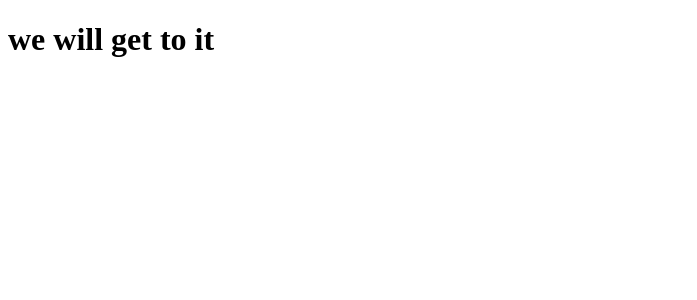
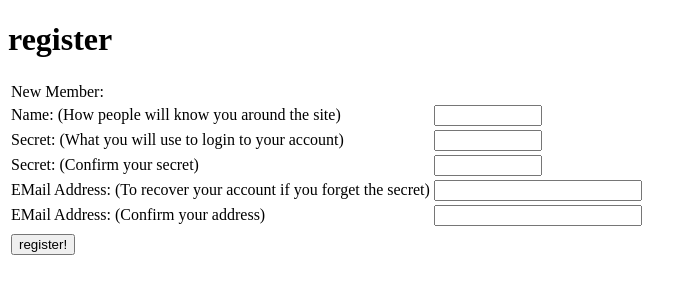
Before and after one commit to 8888/slidingtactics, a PHP site: page /register.html in a window 1280 px wide. Shown: the top 300 px of the page, without its empty margins (0-697 px from the left). Run offline with PHP 8.4, Linux system fonts and the light colour scheme.

Commit message:
Register new user

```diff
--- a/register.html
+++ b/register.html
@@ -3,6 +3,73 @@
         <title>Sliding Tactics</title>
     </head>
     <body id='myBody'>
-        <h1>we will get to it</h1>
+        <h1>register</h1>
+        <table>
+            <tr><td colspan="2">New Member:</td></tr>
+            <tr>
+                <td>Name: (How people will know you around the site)</td>
+                <td><input id="un" style="width: 100px;"/></td>
+            </tr>
+            <tr>
+                <td>Secret: (What you will use to login to your account)</td>
+                <td><input id="an1" type="password" style="width: 100px;"/></td>
+            </tr>
+            <tr>
+                <td>Secret: (Confirm your secret)</td>
+                <td><input id="an2" type="password" style="width: 100px;"/></td>
+            </tr>
+            <tr>
+                <td>EMail Address: (To recover your account if you forget the secret)</td>
+                <td><input id="em1" style="width: 200px;"/></td>
+            </tr>
+            <tr>
+                <td>EMail Address: (Confirm your address)</td>
+                <td><input id="em2" style="width: 200px;"/></td>
+            </tr>
+            <tr>
+                <td colspan="2"><span id='info'/></td>
+            </tr>
+            <tr>
+                <td colspan="2"><button onclick='javascript:register();'>register!</button></td>
+            </tr>
+        </table>
     </body>
+<script>
+    function register() {
+        let un = document.getElementById('un').value,
+            an = document.getElementById('an1').value,
+            em = document.getElementById('em1').value;
+        let auth = promise_post('https://tactics.prototypeholdings.com/x/login.php?action=register',
+        'un='+un+'&an='+an+'&em='+em)
+            .then((user) => {
+                if (+user.user_key > 0) {
+                    document.getElementById('info').innerHTML = "user created!";
+                } else {
+                    document.getElementById('info').innerHTML = "username already exists";
+                }
+            })
+            .catch((r) => {
+                document.getElementById('info').innerHTML = "server issue!";
+            });
+    }
+
+    function promise_post(destination, parameters) {
+        return new Promise((resolve, reject) => {
+            let xhr = new XMLHttpRequest();
+            xhr.open("POST", destination, true);
+            xhr.setRequestHeader("Content-Type", "application/x-www-form-urlencoded");
+            xhr.onload = function() {
+                if (xhr.status == 200) {
+                    if (xhr.responseText == "not authorized") {
+                        reject("not authorized");
+                    } else {
+                        resolve(JSON.parse(xhr.responseText));
+                    }
+                }
+            };
+            xhr.onerror = function() { reject("Network Issue"); };
+            xhr.send(parameters);
+        });
+    };
+    </script>
 </html>
```
Also changed, not shown: x/login.php (+27 -0 lines), index.html (indentation only).
